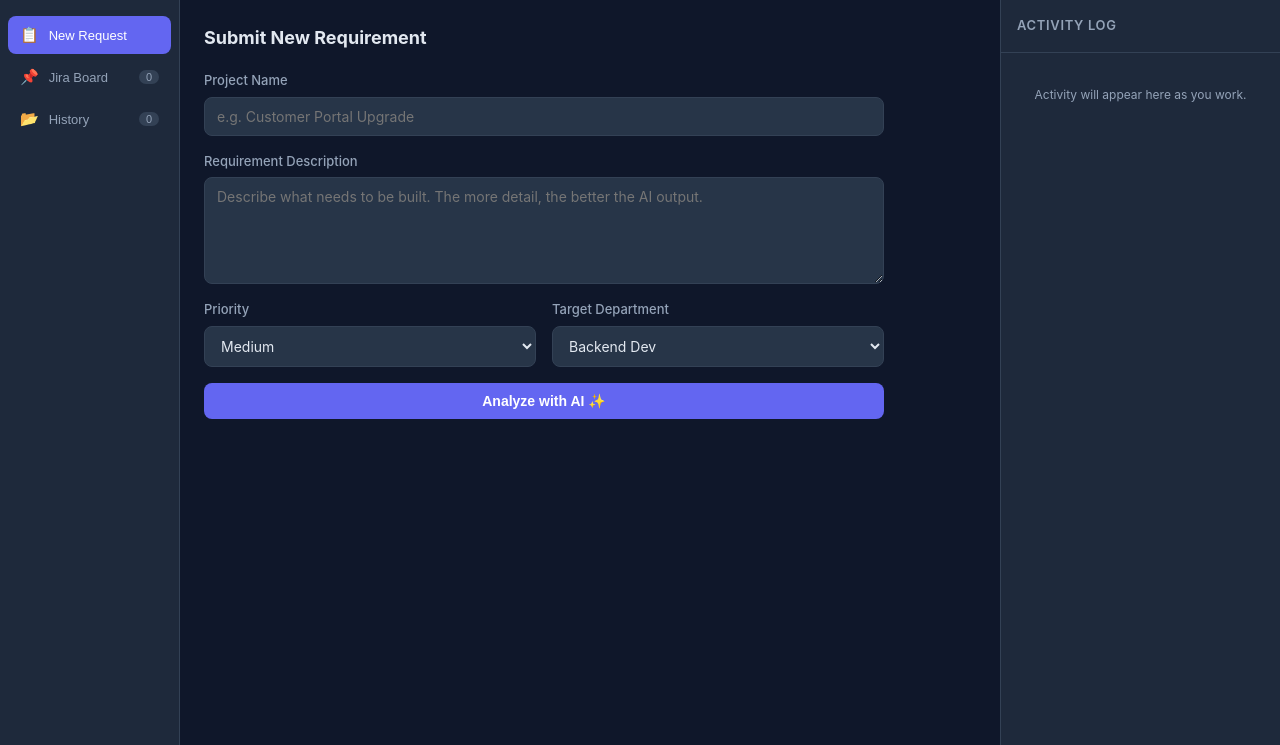
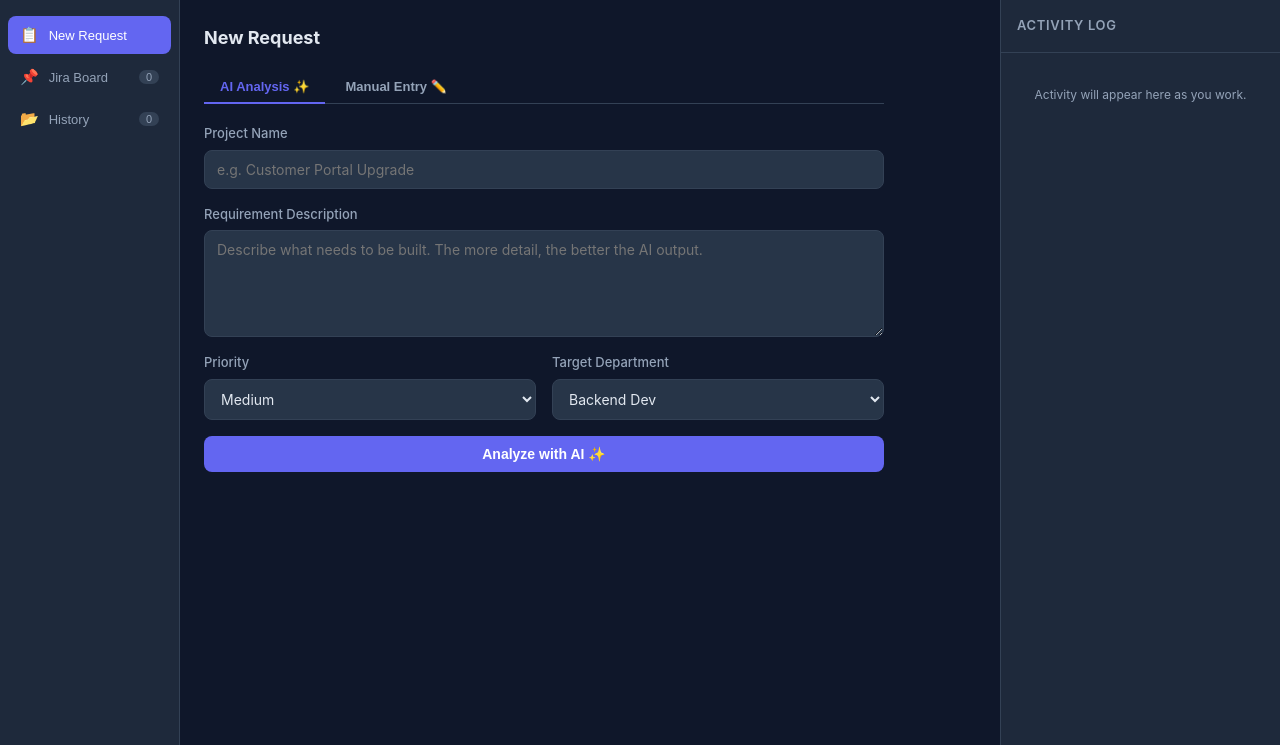
Before and after one commit to Kitkanaporn/Intern_web_Automation_001, a Flask app: page / in a window 1280 px wide. Shown: the part 55-800 px from the top of the page. Run offline with Flask 3, Linux system fonts and the light colour scheme.

Commit message:
add Manual Entry

```diff
--- a/sdlc-platform/static/main.js
+++ b/sdlc-platform/static/main.js
@@ -60,12 +60,91 @@ const initSidebar = () => {
   });
 };
 
+// ── Tab switching inside New Request section ──────────────────
+const initTabs = () => {
+  const tabBtns = document.querySelectorAll(".tab-btn");
+  tabBtns.forEach(btn => {
+    btn.addEventListener("click", () => {
+      tabBtns.forEach(b => b.classList.remove("tab-btn--active"));
+      btn.classList.add("tab-btn--active");
+
+      const target = btn.dataset.tab;
+      document.querySelectorAll(".tab-content").forEach(c => c.classList.add("hidden"));
+      document.getElementById(`tab-${target}`).classList.remove("hidden");
+    });
+  });
+};
+
 // ── Step navigation helpers ───────────────────────────────────
 const showStep = (stepId) => {
   ["step-form", "step-review", "step-success"].forEach(id => {
     document.getElementById(id).classList.add("hidden");
   });
   document.getElementById(stepId).classList.remove("hidden");
+};
+
+// ── Manual task state and list ────────────────────────────────
+const manualTasks = [];
+
+// Re-render the pending tasks list below the manual form
+const renderManualTaskList = () => {
+  const list = document.getElementById("manualTaskList");
+  const reviewBtn = document.getElementById("manualReviewBtn");
+
+  if (manualTasks.length === 0) {
+    list.classList.add("hidden");
+    reviewBtn.disabled = true;
+    return;
+  }
+
+  list.classList.remove("hidden");
+  reviewBtn.disabled = false;
+  list.innerHTML = `<p class="subsection__title">Tasks added (${manualTasks.length})</p>`;
+
+  manualTasks.forEach((task, i) => {
+    const item = document.createElement("div");
+    item.className = "manual-task-item";
+    item.innerHTML = `
+      <div class="manual-task-item__info">
+        <span class="manual-task-item__title">${escapeHtml(task.title)}</span>
+        <span class="manual-task-item__meta">${escapeHtml(task.department)} · ${task.effort_hours}h · ${task.priority}</span>
+      </div>
+      <button class="btn btn--danger-ghost" data-remove="${i}">🗑</button>
+    `;
+    item.querySelector("[data-remove]").addEventListener("click", () => {
+      manualTasks.splice(i, 1);
+      renderManualTaskList();
+    });
+    list.appendChild(item);
+  });
+};
+
+// Handle "Add Task to List" form submission
+const initManualForm = () => {
+  const form = document.getElementById("manualForm");
+  form.addEventListener("submit", (e) => {
+    e.preventDefault();
+
+    const title = document.getElementById("manualTitle").value.trim();
+    const description = document.getElementById("manualDescription").value.trim();
+    if (!title || !description) return;
+
+    manualTasks.push({
+      title,
+      description,
+      effort_hours: parseInt(document.getElementById("manualHours").value) || 4,
+      department: document.getElementById("manualDepartment").value,
+      priority: document.getElementById("manualPriority").value,
+    });
+
+    // Clear just the task-specific fields, keep project name
+    document.getElementById("manualTitle").value = "";
+    document.getElementById("manualDescription").value = "";
+    document.getElementById("manualHours").value = "";
+
+    renderManualTaskList();
+    logActivity("✏️", `Manual task added: <strong>${escapeHtml(title)}</strong>`);
+  });
 };
 
 // ── Requirement form submit → call AI ─────────────────────────
@@ -123,6 +202,10 @@ const initForm = () => {
   document.getElementById("backToFormBtn").addEventListener("click", () => showStep("step-form"));
   document.getElementById("newRequestBtn").addEventListener("click", () => {
     form.reset();
+    document.getElementById("manualForm").reset();
+    manualTasks.length = 0;
+    renderManualTaskList();
+    document.querySelector("#step-review .section__title").textContent = "Review AI Output";
     showStep("step-form");
   });
 };
@@ -233,6 +316,28 @@ const updateReviewSummary = () => {
     `<strong>${state.tasks.length} tasks</strong> · Total estimated effort: <strong>${total} hours</strong>`;
 
   document.getElementById("approveBtn").disabled = state.tasks.length === 0;
+};
+
+// Transfer manual tasks into the shared review step
+const initManualReview = () => {
+  document.getElementById("manualReviewBtn").addEventListener("click", () => {
+    if (manualTasks.length === 0) return;
+
+    // Populate shared state from manual form fields
+    state.projectName = document.getElementById("manualProjectName").value.trim() || "Manual Entry";
+    state.priority = document.getElementById("manualPriority").value;
+    state.department = document.getElementById("manualDepartment").value;
+    state.requirement = "(Manual entry — no AI analysis)";
+    state.userStories = [];
+    state.tasks = manualTasks.map(t => ({ ...t }));
+
+    // Update review header title to show "Manual Review" instead of "Review AI Output"
+    document.querySelector("#step-review .section__title").textContent = "Review Manual Tasks";
+
+    logActivity("✏️", `Manual review started: <strong>${state.tasks.length} tasks</strong> for <strong>${state.projectName}</strong>`);
+    renderReview();
+    showStep("step-review");
+  });
 };
 
 // ── Approve → generate mock Jira tickets ─────────────────────
@@ -472,5 +577,8 @@ const escapeHtml = (str) => {
 
 // ── Init ──────────────────────────────────────────────────────
 initSidebar();
+initTabs();
 initForm();
+initManualForm();
+initManualReview();
 initApprove();
--- a/sdlc-platform/static/style.css
+++ b/sdlc-platform/static/style.css
@@ -791,6 +791,73 @@ body {
   margin-top: 32px;
 }
 
+/* ── Tab bar ── */
+.tab-bar {
+  display: flex;
+  gap: 4px;
+  margin-bottom: 20px;
+  border-bottom: 1px solid var(--color-border);
+  padding-bottom: 0;
+}
+
+.tab-btn {
+  background: transparent;
+  border: none;
+  border-bottom: 2px solid transparent;
+  color: var(--color-text-muted);
+  cursor: pointer;
+  font-size: 13px;
+  font-weight: 600;
+  padding: 8px 16px;
+  margin-bottom: -1px;
+  transition: color 0.15s, border-color 0.15s;
+}
+
+.tab-btn:hover {
+  color: var(--color-text);
+}
+
+.tab-btn--active {
+  color: var(--color-primary);
+  border-bottom-color: var(--color-primary);
+}
+
+/* ── Manual task pending list ── */
+.manual-task-list {
+  display: flex;
+  flex-direction: column;
+  gap: 6px;
+  margin: 16px 0;
+}
+
+.manual-task-item {
+  display: flex;
+  align-items: center;
+  justify-content: space-between;
+  background: var(--color-surface);
+  border: 1px solid var(--color-border);
+  border-radius: var(--radius);
+  padding: 10px 14px;
+}
+
+.manual-task-item__info {
+  display: flex;
+  flex-direction: column;
+  gap: 2px;
+  flex: 1;
+}
+
+.manual-task-item__title {
+  font-size: 13px;
+  font-weight: 600;
+  color: var(--color-text);
+}
+
+.manual-task-item__meta {
+  font-size: 11px;
+  color: var(--color-text-muted);
+}
+
 /* ── Kanban section override for full width ── */
 #section-jira-board,
 #section-history {
--- a/sdlc-platform/templates/index.html
+++ b/sdlc-platform/templates/index.html
@@ -50,9 +50,18 @@
       <!-- ── Section: New Request ── -->
       <section class="section" id="section-new-request">
 
-        <!-- Step 1: Requirement form -->
+        <!-- Step 1: Requirement form (tabbed) -->
         <div id="step-form">
-          <h2 class="section__title">Submit New Requirement</h2>
+          <h2 class="section__title">New Request</h2>
+
+          <!-- Tab bar -->
+          <div class="tab-bar">
+            <button class="tab-btn tab-btn--active" data-tab="ai">AI Analysis ✨</button>
+            <button class="tab-btn" data-tab="manual">Manual Entry ✏️</button>
+          </div>
+
+          <!-- AI Analysis tab -->
+          <div id="tab-ai" class="tab-content">
             <form id="requirementForm" class="form">
               <div class="form__row">
                 <label class="form__label" for="projectName">Project Name</label>
@@ -90,6 +99,63 @@
                 <span id="analyzeSpinner" class="spinner hidden"></span>
               </button>
             </form>
+          </div>
+
+          <!-- Manual Entry tab -->
+          <div id="tab-manual" class="tab-content hidden">
+            <form id="manualForm" class="form">
+              <div class="form__row">
+                <label class="form__label" for="manualProjectName">Project Name</label>
+                <input class="form__input" type="text" id="manualProjectName" placeholder="e.g. Customer Portal Upgrade">
+              </div>
+              <div class="form__row">
+                <label class="form__label" for="manualTitle">Task Title *</label>
+                <input class="form__input" type="text" id="manualTitle" placeholder="e.g. Set up authentication module">
+              </div>
+              <div class="form__row">
+                <label class="form__label" for="manualDescription">Description *</label>
+                <textarea class="form__textarea" id="manualDescription" rows="3"
+                  placeholder="What needs to be done for this task?"></textarea>
+              </div>
+              <div class="form__row form__row--split">
+                <div>
+                  <label class="form__label" for="manualDepartment">Department</label>
+                  <select class="form__select" id="manualDepartment">
+                    <option value="Backend Dev">Backend Dev</option>
+                    <option value="Frontend Dev">Frontend Dev</option>
+                    <option value="QA">QA</option>
+                    <option value="DevOps">DevOps</option>
+                    <option value="Business Analysis">Business Analysis</option>
+                    <option value="Security">Security</option>
+                  </select>
+                </div>
+                <div>
+                  <label class="form__label" for="manualHours">Effort Hours</label>
+                  <input class="form__input" type="number" id="manualHours" min="1" max="999" placeholder="8">
+                </div>
+              </div>
+              <div class="form__row">
+                <label class="form__label" for="manualPriority">Priority</label>
+                <select class="form__select" id="manualPriority">
+                  <option value="Low">Low</option>
+                  <option value="Medium" selected>Medium</option>
+                  <option value="High">High</option>
+                  <option value="Critical">Critical</option>
+                </select>
+              </div>
+              <button class="btn btn--ghost btn--full" type="submit" id="addManualTaskBtn">
+                + Add Task to List
+              </button>
+            </form>
+
+            <!-- Pending tasks list -->
+            <div id="manualTaskList" class="manual-task-list hidden"></div>
+
+            <button class="btn btn--success btn--full" id="manualReviewBtn" disabled>
+              Review &amp; Create Jira Tickets →
+            </button>
+          </div>
+
         </div>
 
         <!-- Step 2: AI results + HITL review -->
```
Lines whose indentation alone changed are shown as unchanged.
